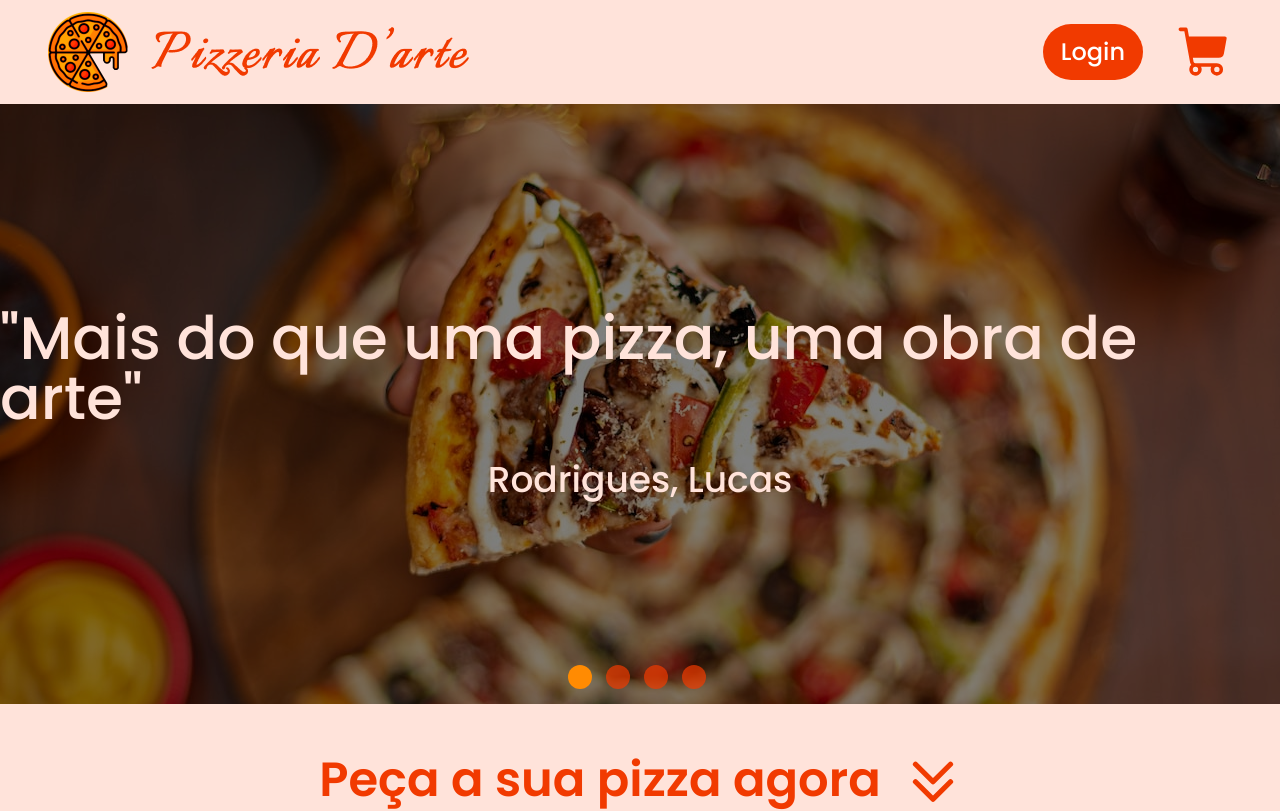
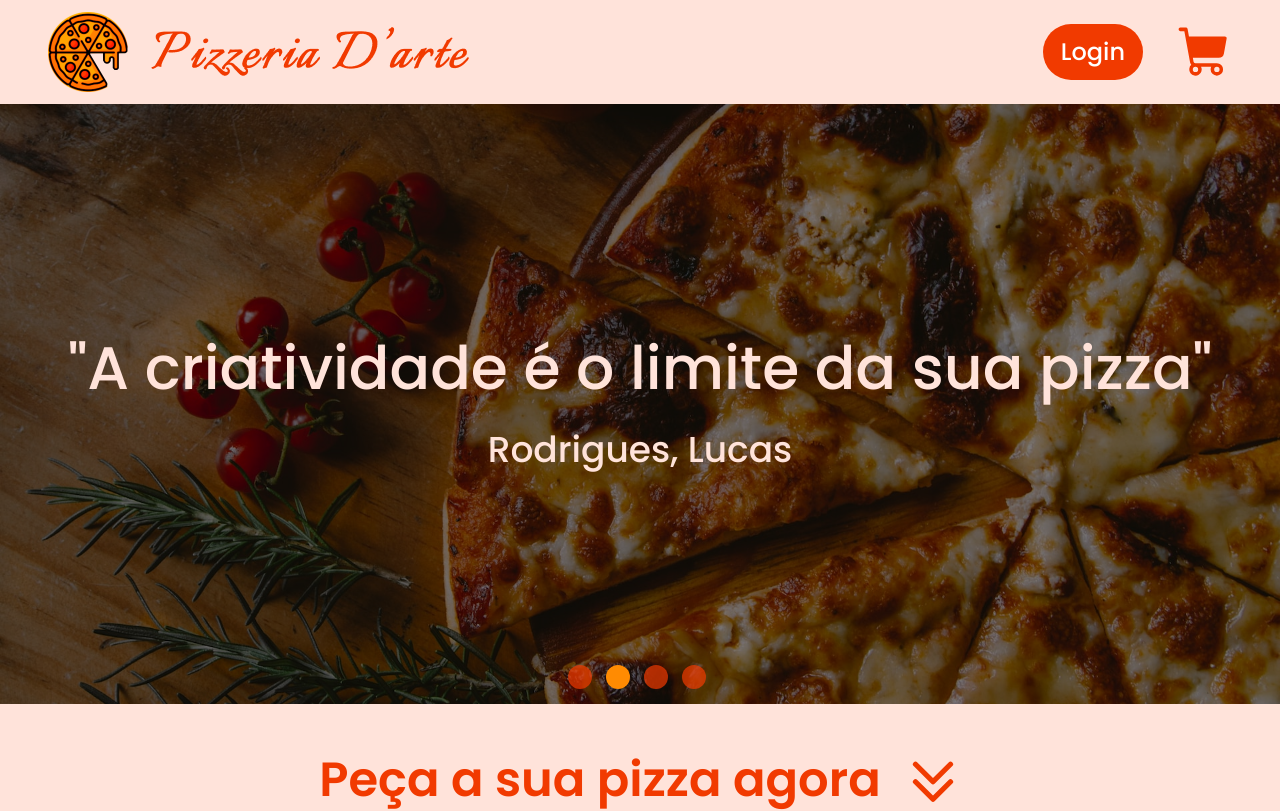
Before and after one commit to LucasSousa09/pizzeria-d-art, a Next.js app: page / in a window 1280 px wide. Shown: the top 811 px of the page. Built offline with nearby package versions, Linux system fonts and the light colour scheme; no server answers; the database is empty; grey boxes are pictures that could not be loaded; a web font is replaced by a local one.

Commit message:
Add slider autoplay

```diff
--- a/src/components/Slider.tsx
+++ b/src/components/Slider.tsx
@@ -1,7 +1,7 @@
 'use client'
 
 import { Swiper, SwiperSlide } from 'swiper/react'
-import { Pagination } from 'swiper/modules'
+import { Pagination, Autoplay } from 'swiper/modules'
 
 import 'swiper/css'
 import 'swiper/css/pagination';
@@ -17,10 +17,15 @@ export function Slider(){
     return (
         <Swiper
             className='mt-[104px]'
-            modules={[Pagination]}
+            modules={[Pagination, Autoplay]}
             spaceBetween={0}
             slidesPerView={1}
             pagination={{ clickable: true }}
+            autoplay={{
+                delay: 3000,
+                pauseOnMouseEnter: true
+            }}
+            loop
         >
             <SwiperSlide className='relative'>
                 <SliderSlide author='Rodrigues Lucas' text='"Mais do que uma pizza, uma obra de arte"' bannerImg={bannerImg.src} />
--- a/src/contexts/CartContextProvider.tsx
+++ b/src/contexts/CartContextProvider.tsx
@@ -10,8 +10,8 @@ type CartContextProps = {
     addPizzaToCart: (pizza: CartItemProps) => void
     removePizzaFromCart: (pizzaName: string) => void
     updateCartQuantity: ( pizzaName:string, quantity:number ) => void
+    clearCart: () => void
     getCartFromLocalStorage: () => void
-    clearCart: () => void
 }
 
 type CartContextProviderProps = {
@@ -38,11 +38,6 @@ export function CartContextProvider({ children }: CartContextProviderProps){
         if(localStorageCart !== null){
             setCart(JSON.parse(localStorageCart))
         }
-    }
-
-    function clearCart(){
-        setCart([])
-        localStorage.setItem('@pizza-dart:cart', JSON.stringify([]))
     }
 
     function addPizzaToCart(pizza: CartItemProps){
@@ -81,8 +76,22 @@ export function CartContextProvider({ children }: CartContextProviderProps){
         )
     }
 
+    function clearCart(){
+        setCart([])
+        localStorage.setItem('@pizza-dart:cart', JSON.stringify([]))
+    }
+
     return (
-        <CartContext.Provider value={{openCart, setOpenCart, cart, addPizzaToCart, removePizzaFromCart, updateCartQuantity, clearCart , getCartFromLocalStorage}}>
+        <CartContext.Provider value={{
+            openCart,
+            setOpenCart,
+            cart,
+            addPizzaToCart,
+            removePizzaFromCart,
+            updateCartQuantity,
+            clearCart,
+            getCartFromLocalStorage
+        }}>
             {children}
         </CartContext.Provider>
     )
```
Also changed, not shown: 1 other file (tests, documents, lock files or other folders).
